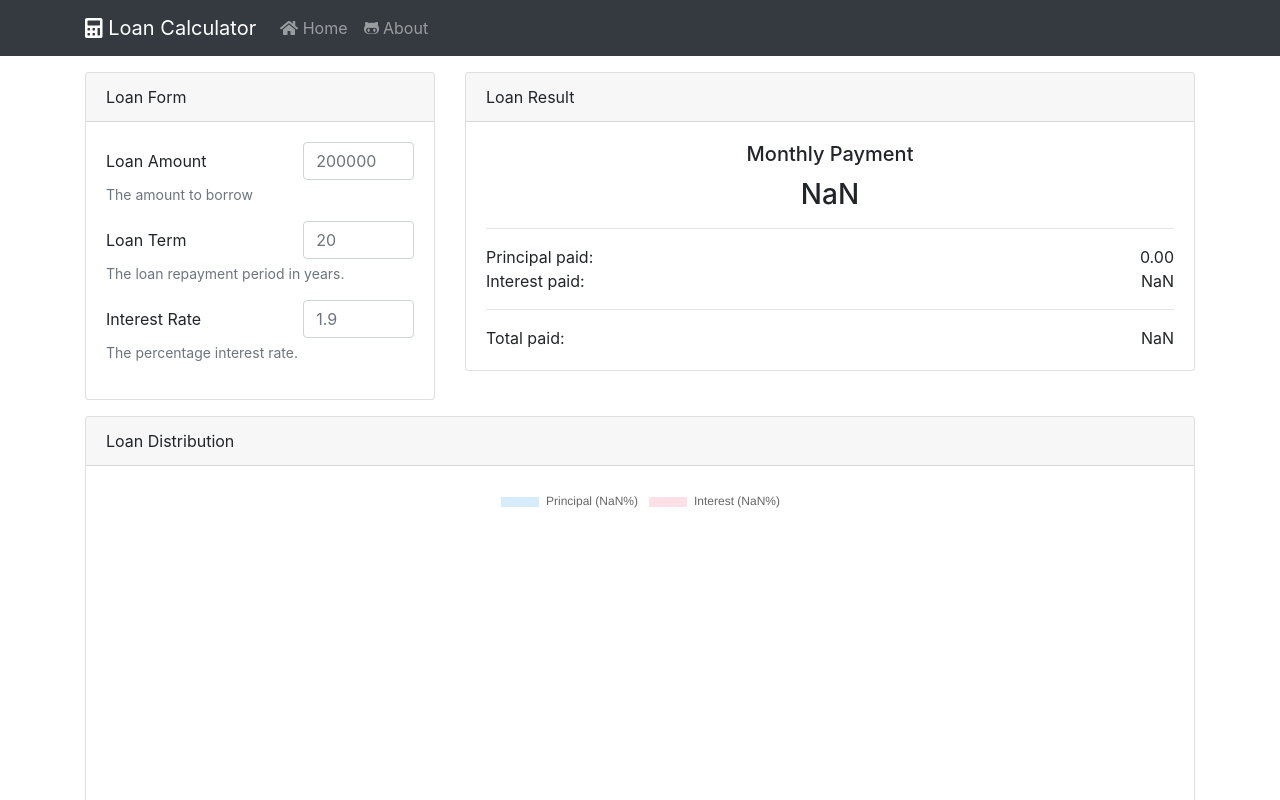
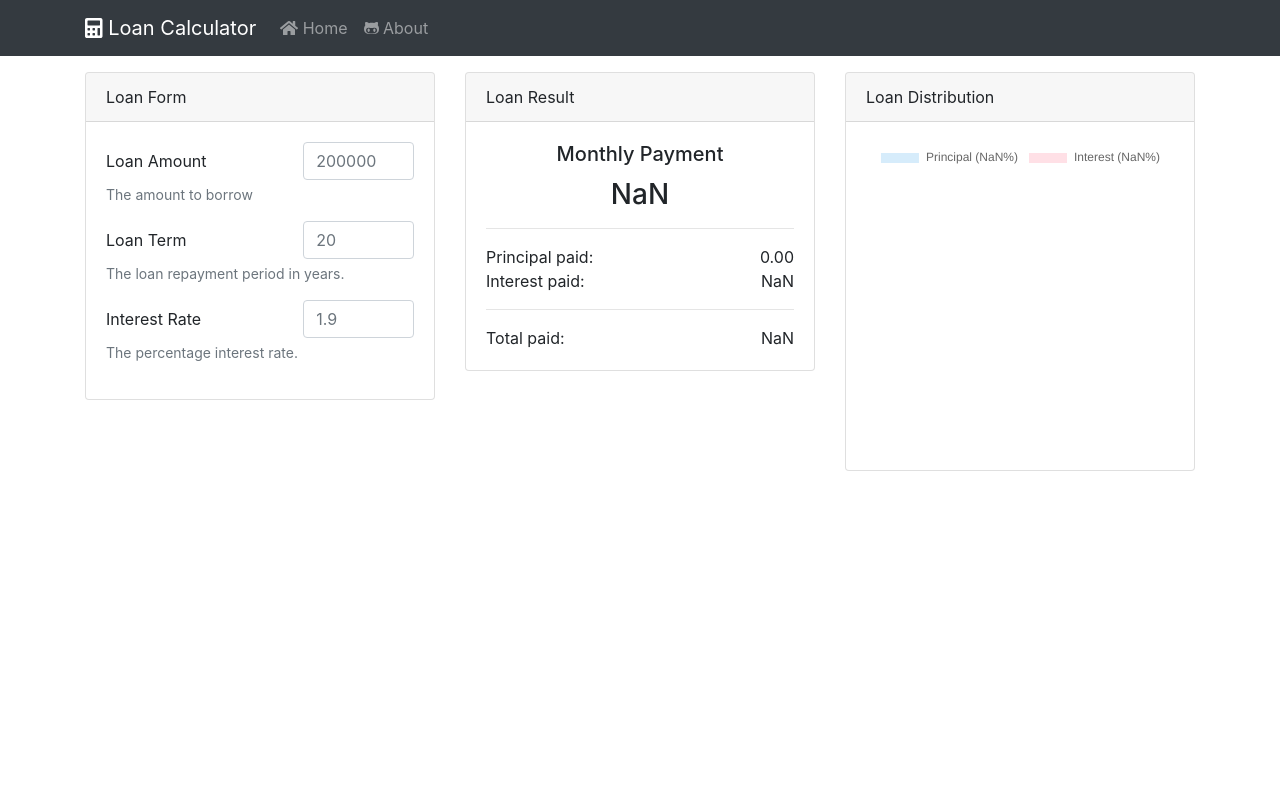
Before and after one commit to AndreMiras/loan-calculator, a React (Create React App) app: page / in a window 1280 px wide. Shown: the top 800 px of the page. Built offline with nearby package versions, Linux system fonts and the light colour scheme.

Commit message:
:iphone: Large screen to fit all 3 cards

```diff
--- a/src/App.tsx
+++ b/src/App.tsx
@@ -33,7 +33,7 @@ const App = (): JSX.Element => {
               onInterest={setInterest}
             />
           </Col>
-          <Col sm={12} md={6} lg={8} className="mt-3">
+          <Col sm={12} md={6} lg={4} className="mt-3">
             <LoanResult
               monthlyPayment={monthlyPayment}
               amount={amount}
@@ -41,7 +41,7 @@ const App = (): JSX.Element => {
               total={total}
             />
           </Col>
-          <Col className="mt-3">
+          <Col lg={4} className="mt-3">
             <LoanChart
               amount={amount}
               totalInterest={totalInterest}
```
